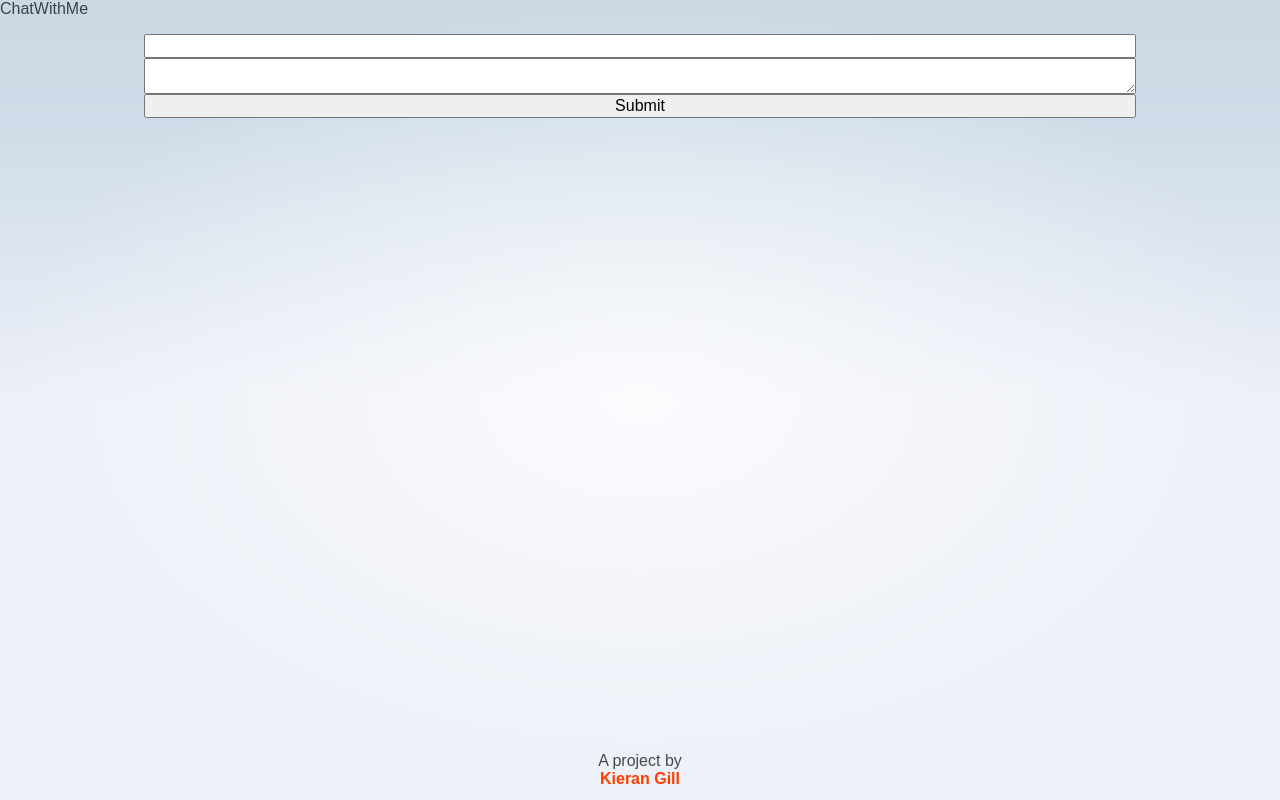
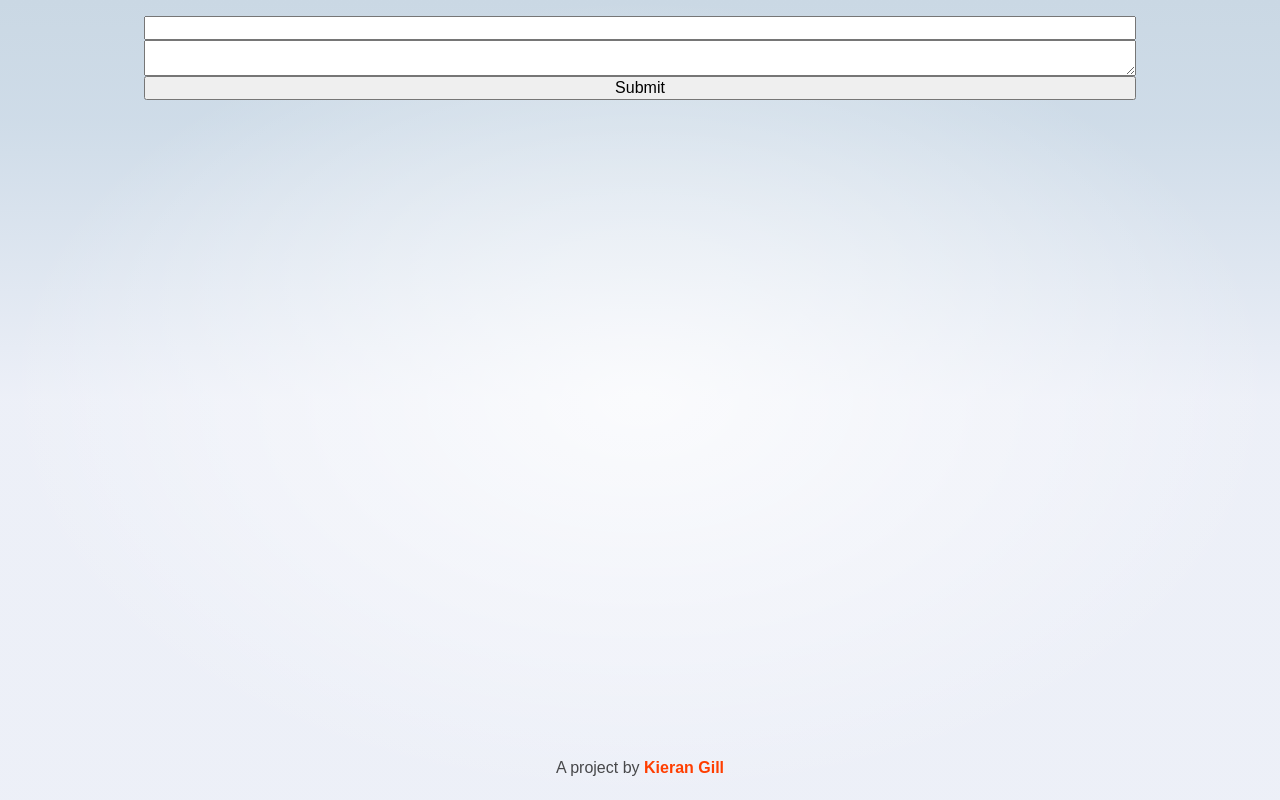
Before and after one commit to kierangilliam/chatwithme.chat, a SvelteKit app: page / in a window 1280 px wide. Built offline with nearby package versions, Linux system fonts and the light colour scheme.

Commit message:
add footer

```diff
--- a/src/routes/+layout.svelte
+++ b/src/routes/+layout.svelte
@@ -1,17 +1,16 @@
 <script>
-	import Header from './Header.svelte';
 	import './styles.css';
 </script>
 
 <div class="app">
-	<Header />
-
 	<main>
 		<slot />
 	</main>
 
 	<footer>
-		A project by <a href="https://twitter.com/kierangilliam">Kieran Gill</a>
+		<p>
+			A project by <a href="https://twitter.com/kierangilliam">Kieran Gill</a>
+		</p>
 	</footer>
 </div>
 
@@ -38,7 +37,7 @@
 		flex-direction: column;
 		justify-content: center;
 		align-items: center;
-		padding: 12px;
+		padding: 4px;
 	}
 
 	footer a {
@@ -47,7 +46,7 @@
 
 	@media (min-width: 480px) {
 		footer {
-			padding: 12px 0;
+			padding: 4px 0;
 		}
 	}
 </style>
```
